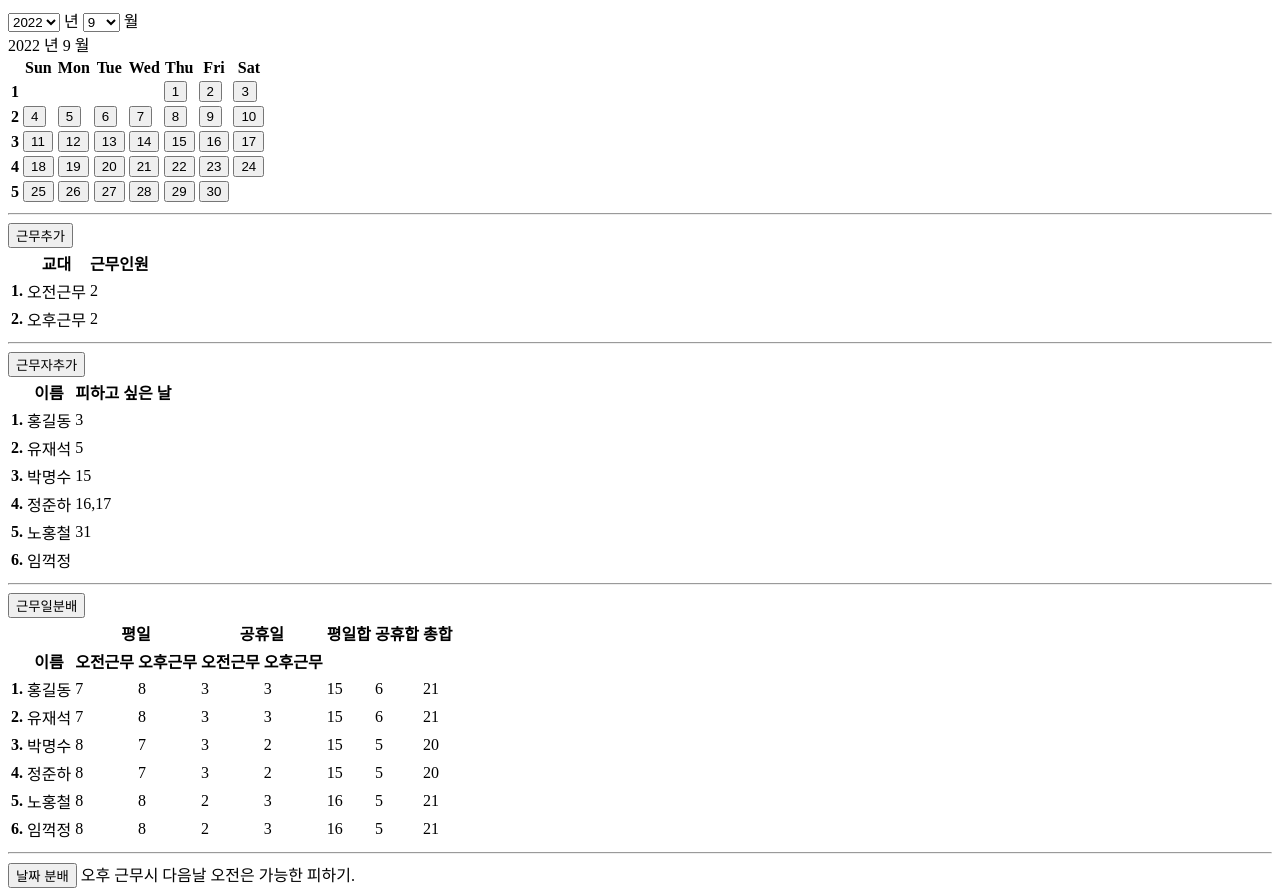
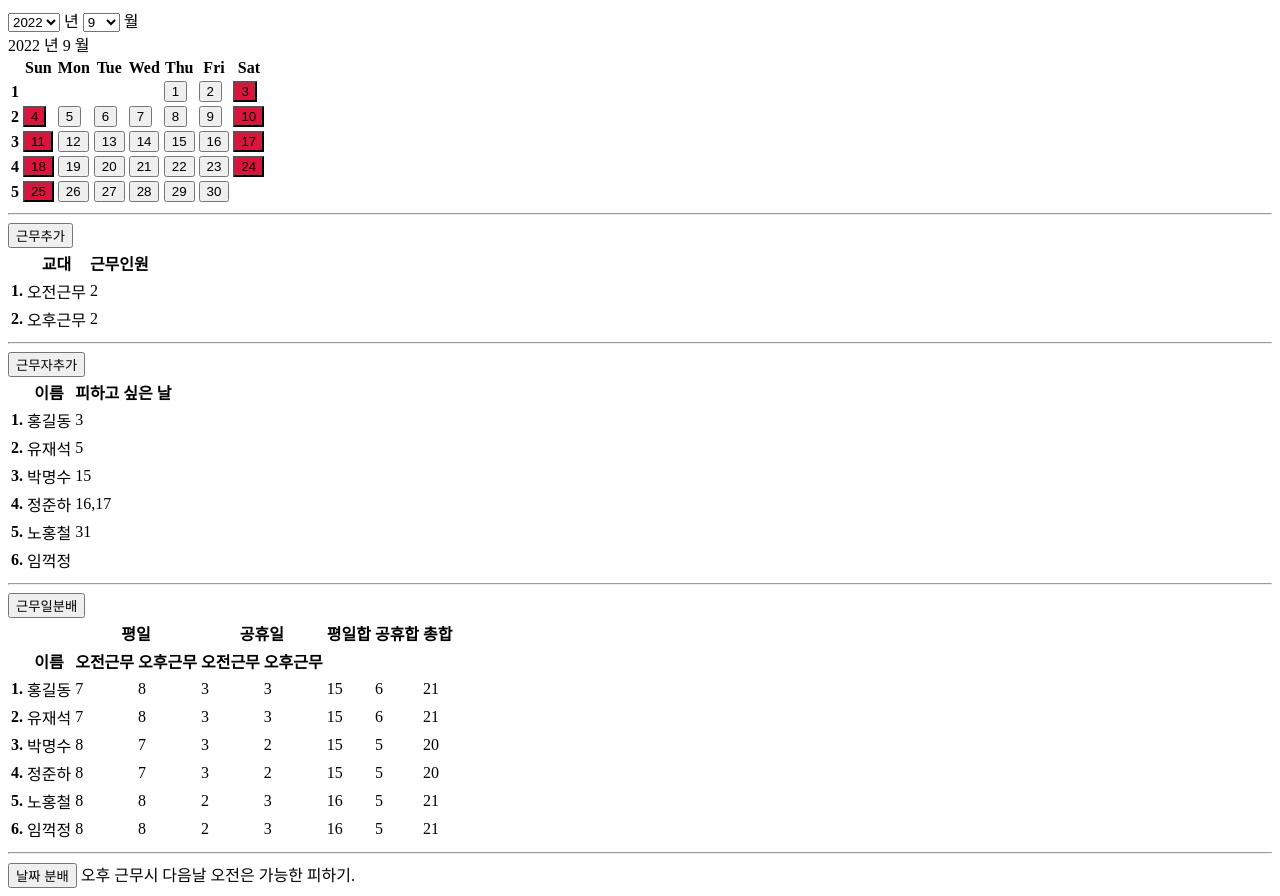
Before and after one commit to woajun/schedule-divider, a Vue app: page / in a window 1280 px wide. Built offline with nearby package versions, Linux system fonts and the light colour scheme.

Commit message:
type change

```diff
--- a/src/components/SpecifyDate.vue
+++ b/src/components/SpecifyDate.vue
@@ -1,14 +1,12 @@
 <script lang="ts" setup>
 import { computed, reactive, ref } from 'vue';
 import { iterate } from './helper';
-import DateButton from './SpecifyDate/DateButton.vue';
 import DateButtonTable from './SpecifyDate/DateButtonTable.vue';
 
 interface Day {
   date: number,
   weekday: number,
-  isHoliday: boolean,
-  disabled: boolean,
+  type: 'work' | 'holiday' | 'disabled' | string,
 }
 
 const now = new Date();
@@ -28,8 +26,7 @@ const days = computed<Day[]>(() => {
     return reactive({
       date: aDay.getDate(),
       weekday,
-      isHoliday,
-      disabled: false,
+      type: isHoliday ? 'holiday' : 'work',
     });
   });
   return result;
@@ -54,62 +51,4 @@ const days = computed<Day[]>(() => {
     {{ year }} 년 {{ month }} 월
   </div>
   <DateButtonTable :array="days" />
-  <!-- <div v-for="day in days" :key="day.date">
-    <DateButton v-bind="day" />
-  </div>
-
-  <div>
-    <label>
-      평일:
-    </label>
-    <div v-for="day in days" :key="day.date">
-      <div v-if="!day.isHoliday && !day.disabled">
-        {{ day.date }} - {{ day.weekday }}
-        <button @click="()=> { day.isHoliday = !day.isHoliday }">
-          공휴일
-        </button>
-        <button @click="()=> { day.disabled = true }">
-          삭제
-        </button>
-      </div>
-    </div>
-    <label>
-      공휴일:
-    </label>
-    <div v-for="day in days" :key="day.date">
-      <div v-if="day.isHoliday && !day.disabled">
-        {{ day.date }} - {{ day.weekday }}
-        <button @click="()=> { day.isHoliday = !day.isHoliday }">
-          평일
-        </button>
-        <button @click="()=> { day.disabled = true }">
-          삭제
-        </button>
-      </div>
-    </div>
-    <label>
-      휴지통:
-    </label>
-    <div v-for="day in days" :key="day.date">
-      <div v-if="day.disabled">
-        {{ day.date }} - {{ day.weekday }}
-        <button
-          @click="()=> {
-            day.isHoliday = false;
-            day.disabled = false
-          }"
-        >
-          평일
-        </button>
-        <button
-          @click="()=> {
-            day.isHoliday = true;
-            day.disabled = false
-          }"
-        >
-          공휴일
-        </button>
-      </div>
-    </div>
-  </div> -->
 </template>
--- a/src/components/SpecifyDate/DateButton.vue
+++ b/src/components/SpecifyDate/DateButton.vue
@@ -4,21 +4,44 @@ import { defineProps } from 'vue';
 interface Day {
   date: number,
   weekday: number,
-  isHoliday: boolean,
-  disabled: boolean,
+  type: 'work' | 'holiday' | 'disabled' | string,
 }
 
 const props = defineProps<Day>();
+const emit = defineEmits(['type']);
+
+const changeType = () => {
+  switch (props.type) {
+    case 'work':
+      emit('type', 'holiday');
+      break;
+    case 'holiday':
+      emit('type', 'disabled');
+      break;
+    case 'disabled':
+      emit('type', 'work');
+      break;
+    default:
+      emit('type', 'work');
+      break;
+  }
+};
 
 </script>
 <template>
-  <button>
+  <button
+    :class="type"
+    @click="changeType"
+  >
     {{ props.date }}
   </button>
 </template>
 
 <style scoped>
-.red {
-    background-color: red;
+.holiday {
+    background-color: crimson;
+}
+.disabled {
+    background-color: black;
 }
 </style>
--- a/src/components/SpecifyDate/DateButtonTable.vue
+++ b/src/components/SpecifyDate/DateButtonTable.vue
@@ -2,12 +2,12 @@
 <script lang="ts" setup>
 import { computed, defineProps } from 'vue';
 import { iterate } from '../helper';
+import DateButton from './DateButton.vue';
 
 interface Day {
   date: number,
   weekday: number,
-  isHoliday: boolean,
-  disabled: boolean,
+  type: 'work' | 'holiday' | 'disabled' | string,
 }
 
 const props = defineProps<{ array: Day[] }>();
@@ -57,7 +57,12 @@ const weeks = computed(() => {
         <template v-for="idx in [0, 1, 2, 3, 4, 5, 6]" :key="`${i}-${idx}`">
           <td v-if="week[idx] === 'empty'" />
           <td v-else-if="week[idx]">
-            <button>{{ (week[idx] as Day).date }}</button>
+            <DateButton
+              v-bind="(week[idx] as Day)"
+              @type="(t) => {
+                (week[idx] as Day).type = t;
+              }"
+            />
           </td>
         </template>
       </tr>
```
